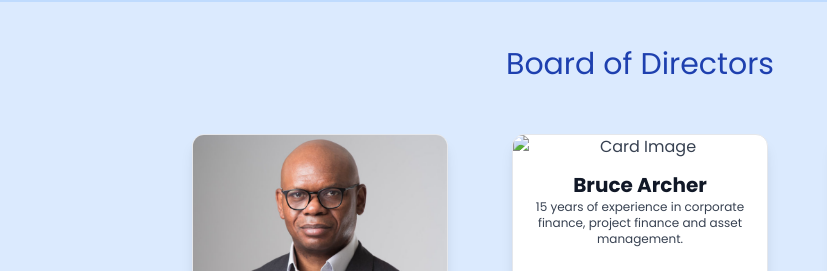
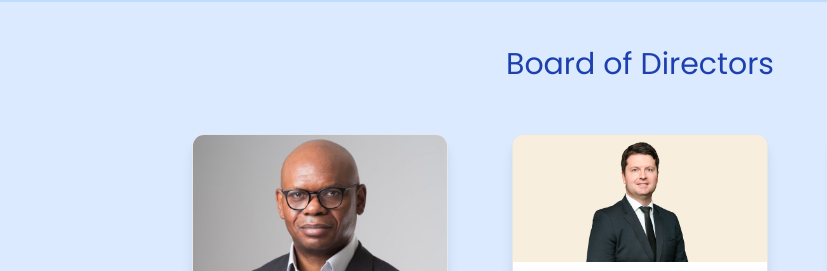
Before and after one commit to rayroms/del-demo, a plain HTML site: page index.html in a window 1280 px wide. Shown: the part 3220-3491 px from the top of the page, 0-827 px from the left. Drawn offline with nearby package versions, Linux system fonts and the light colour scheme.

Commit message:
Update index.html

```diff
--- a/index.html
+++ b/index.html
@@ -245,7 +245,7 @@
 
                     <!-- Card 4 -->
                     <a href="#" class="m-5 w-64 h-85 bg-white border border-gray-200 rounded-xl shadow-lg overflow-hidden transition-transform duration-300 hover:scale-105 hover:shadow-2xl">
-                        <img src="/assets/temp-1.png" alt="Card Image" class="w-full h-50 object-cover">
+                        <img src="/del-demo/assets/temp-1.png" alt="Card Image" class="w-full h-50 object-cover">
                         <div class="flex flex-col justify-center items-center p-1">
                             <h5 class="text-xl font-bold text-gray-900"> Name 1</h5>
                             <p class="text-gray-700 text-center text-xs"> Provides strategic oversight, ensures regulatory compliance, and guides executive leadership. They analyze financial reports, mitigate risks, and uphold corporate governance, fostering sustainable growth while balancing shareholder interests </p>
@@ -255,7 +255,7 @@
 
                     <!-- Card 5 -->
                     <a href="#" class="m-5 w-64 h-85 bg-white border border-gray-200 rounded-xl shadow-lg overflow-hidden transition-transform duration-300 hover:scale-105 hover:shadow-2xl">
-                        <img src="/assets/temp-1.png" alt="Card Image" class="w-full h-50 object-cover">
+                        <img src="/del-demo/assets/temp-1.png" alt="Card Image" class="w-full h-50 object-cover">
                         <div class="flex flex-col justify-center items-center p-1">
                             <h5 class="text-xl font-bold text-gray-900"> Name 2</h5>
                             <p class="text-gray-700 text-center text-xs"> Provides strategic oversight, ensures regulatory compliance, and guides executive leadership. They analyze financial reports, mitigate risks, and uphold corporate governance, fostering sustainable growth while balancing shareholder interests </p>
@@ -263,7 +263,7 @@
                     </a>
 
                     <a href="#" class="m-5 w-64 h-85 bg-white border border-gray-200 rounded-xl shadow-lg overflow-hidden transition-transform duration-300 hover:scale-105 hover:shadow-2xl">
-                        <img src="/assets/temp-1.png" alt="Card Image" class="w-full h-50 object-cover">
+                        <img src="/del-demo/assets/temp-1.png" alt="Card Image" class="w-full h-50 object-cover">
                         <div class="flex flex-col justify-center items-center p-1">
                             <h5 class="text-xl font-bold text-gray-900"> Name 3</h5>
                             <p class="text-gray-700 text-center text-xs"> Provides strategic oversight, ensures regulatory compliance, and guides executive leadership. They analyze financial reports, mitigate risks, and uphold corporate governance, fostering sustainable growth while balancing shareholder interests </p>
@@ -271,7 +271,7 @@
                     </a>
 
                     <a href="#" class="m-5 w-64 h-85 bg-white border border-gray-200 rounded-xl shadow-lg overflow-hidden transition-transform duration-300 hover:scale-105 hover:shadow-2xl">
-                        <img src="/assets/temp-1.png" alt="Card Image" class="w-full h-50 object-cover">
+                        <img src="/del-demo/assets/temp-1.png" alt="Card Image" class="w-full h-50 object-cover">
                         <div class="flex flex-col justify-center items-center p-1">
                             <h5 class="text-xl font-bold text-gray-900"> Name 4</h5>
                             <p class="text-gray-700 text-center text-xs"> Provides strategic oversight, ensures regulatory compliance, and guides executive leadership. They analyze financial reports, mitigate risks, and uphold corporate governance, fostering sustainable growth while balancing shareholder interests </p>
@@ -279,7 +279,7 @@
                     </a>
 
                     <a href="#" class="m-5 w-64 h-85 bg-white border border-gray-200 rounded-xl shadow-lg overflow-hidden transition-transform duration-300 hover:scale-105 hover:shadow-2xl">
-                        <img src="/assets/temp-1.png" alt="Card Image" class="w-full h-50 object-cover">
+                        <img src="/del-demo/assets/temp-1.png" alt="Card Image" class="w-full h-50 object-cover">
                         <div class="flex flex-col justify-center items-center p-1">
                             <h5 class="text-xl font-bold text-gray-900"> Name 5</h5>
                             <p class="text-gray-700 text-center text-xs"> Provides strategic oversight, ensures regulatory compliance, and guides executive leadership. They analyze financial reports, mitigate risks, and uphold corporate governance, fostering sustainable growth while balancing shareholder interests </p>
@@ -311,7 +311,7 @@
             <div class="flex flex-wrap justify-center gap-6 p-6">
                 <!-- Card 1 -->
                 <a href="https://www.anergigroup.com/team/mohammed-mos-sedenu/" class="m-5 w-64 h-85 bg-white border border-gray-200 rounded-xl shadow-lg overflow-hidden transition-transform duration-300 hover:scale-105 hover:shadow-2xl">
-                    <img src="/assets/mos-1.png" alt="Card Image" class="w-full h-300 object-cover">
+                    <img src="/del-demo/assets/mos-1.png" alt="Card Image" class="w-full h-300 object-cover">
                     <div class="flex flex-col justify-center items-center p-3">
                         <h5 class="text-xl font-bold text-gray-900"> Mos Sedenu</h5>
                         <p class="text-gray-700 text-center text-xs"> 25 years of experience power related projects with a focus on construction, commissioning, and early operations of combined cycle power plants</p>
@@ -320,7 +320,7 @@
 
                 <!-- Card 2 -->
                 <a href="https://harith.africa/people/bruce-archer/" class="m-5 w-64 h-85 bg-white border border-gray-200 rounded-xl shadow-lg overflow-hidden transition-transform duration-300 hover:scale-105 hover:shadow-2xl">
-                    <img src="/del-demo/blob/main/assets/bruce-pic.jpg" alt="Card Image" class="w-full h-300 object-cover">
+                    <img src="/del-demo/assets/bruce-pic.jpg" alt="Card Image" class="w-full h-300 object-cover">
                     <div class="flex flex-col justify-center items-center p-3">
                         <h5 class="text-xl font-bold text-gray-900"> Bruce Archer</h5>
                         <p class="text-gray-700 text-center text-xs">  15 years of experience in corporate finance, project finance and asset management.</p>
@@ -329,7 +329,7 @@
 
                 <!-- Card 3 -->
                 <a href="https://www.linkedin.com/in/olalere-odusote-b081841/?originalSubdomain=ng" class="m-5 w-64 h-85 bg-white border border-gray-200 rounded-xl shadow-lg overflow-hidden transition-transform duration-300 hover:scale-105 hover:shadow-2xl">
-                    <img src="/assets/lere-1.png" alt="Card Image" class="w-full h-50 object-cover">
+                    <img src="/del-demo/assets/lere-1.png" alt="Card Image" class="w-full h-50 object-cover">
                     <div class="flex flex-col justify-center items-center p-1">
                         <h5 class="text-xl font-bold text-gray-900"> Olalere Odusote</h5>
                         <p class="text-gray-700 text-center text-xs"> 25 years of experience in the energy industry. Honourable Commissioner (2019 - 2023), Ministry Of Energy and Mineral Resources </p>
@@ -339,7 +339,7 @@
 
                 <!-- Card 4 -->
                 <a href="#" class="m-5 w-64 h-85 bg-white border border-gray-200 rounded-xl shadow-lg overflow-hidden transition-transform duration-300 hover:scale-105 hover:shadow-2xl">
-                    <img src="/assets/temp-1.png" alt="Card Image" class="w-full h-50 object-cover">
+                    <img src="/del-demo/assets/temp-1.png" alt="Card Image" class="w-full h-50 object-cover">
                     <div class="flex flex-col justify-center items-center p-1">
                         <h5 class="text-xl font-bold text-gray-900"> Director 4</h5>
                         <p class="text-gray-700 text-center text-xs"> Provides strategic oversight, ensures regulatory compliance, and guides executive leadership. They analyze financial reports, mitigate risks, and uphold corporate governance, fostering sustainable growth while balancing shareholder interests </p>
@@ -349,7 +349,7 @@
 
                 <!-- Card 5 -->
                 <a href="#" class="m-5 w-64 h-85 bg-white border border-gray-200 rounded-xl shadow-lg overflow-hidden transition-transform duration-300 hover:scale-105 hover:shadow-2xl">
-                    <img src="/assets/temp-1.png" alt="Card Image" class="w-full h-50 object-cover">
+                    <img src="/del-demo/assets/temp-1.png" alt="Card Image" class="w-full h-50 object-cover">
                     <div class="flex flex-col justify-center items-center p-1">
                         <h5 class="text-xl font-bold text-gray-900"> Director 5</h5>
                         <p class="text-gray-700 text-center text-xs"> Provides strategic oversight, ensures regulatory compliance, and guides executive leadership. They analyze financial reports, mitigate risks, and uphold corporate governance, fostering sustainable growth while balancing shareholder interests </p>
@@ -357,7 +357,7 @@
                 </a>
 
                 <a href="#" class="m-5 w-64 h-85 bg-white border border-gray-200 rounded-xl shadow-lg overflow-hidden transition-transform duration-300 hover:scale-105 hover:shadow-2xl">
-                    <img src="/assets/temp-1.png" alt="Card Image" class="w-full h-50 object-cover">
+                    <img src="/del-demo/assets/temp-1.png" alt="Card Image" class="w-full h-50 object-cover">
                     <div class="flex flex-col justify-center items-center p-1">
                         <h5 class="text-xl font-bold text-gray-900"> Director 6</h5>
                         <p class="text-gray-700 text-center text-xs"> Provides strategic oversight, ensures regulatory compliance, and guides executive leadership. They analyze financial reports, mitigate risks, and uphold corporate governance, fostering sustainable growth while balancing shareholder interests </p>
@@ -365,7 +365,7 @@
                 </a>
 
                 <a href="#" class="m-5 w-64 h-85 bg-white border border-gray-200 rounded-xl shadow-lg overflow-hidden transition-transform duration-300 hover:scale-105 hover:shadow-2xl">
-                    <img src="/assets/temp-1.png" alt="Card Image" class="w-full h-50 object-cover">
+                    <img src="/del-demo/assets/temp-1.png" alt="Card Image" class="w-full h-50 object-cover">
                     <div class="flex flex-col justify-center items-center p-1">
                         <h5 class="text-xl font-bold text-gray-900"> Director 7</h5>
                         <p class="text-gray-700 text-center text-xs"> Provides strategic oversight, ensures regulatory compliance, and guides executive leadership. They analyze financial reports, mitigate risks, and uphold corporate governance, fostering sustainable growth while balancing shareholder interests </p>
```
